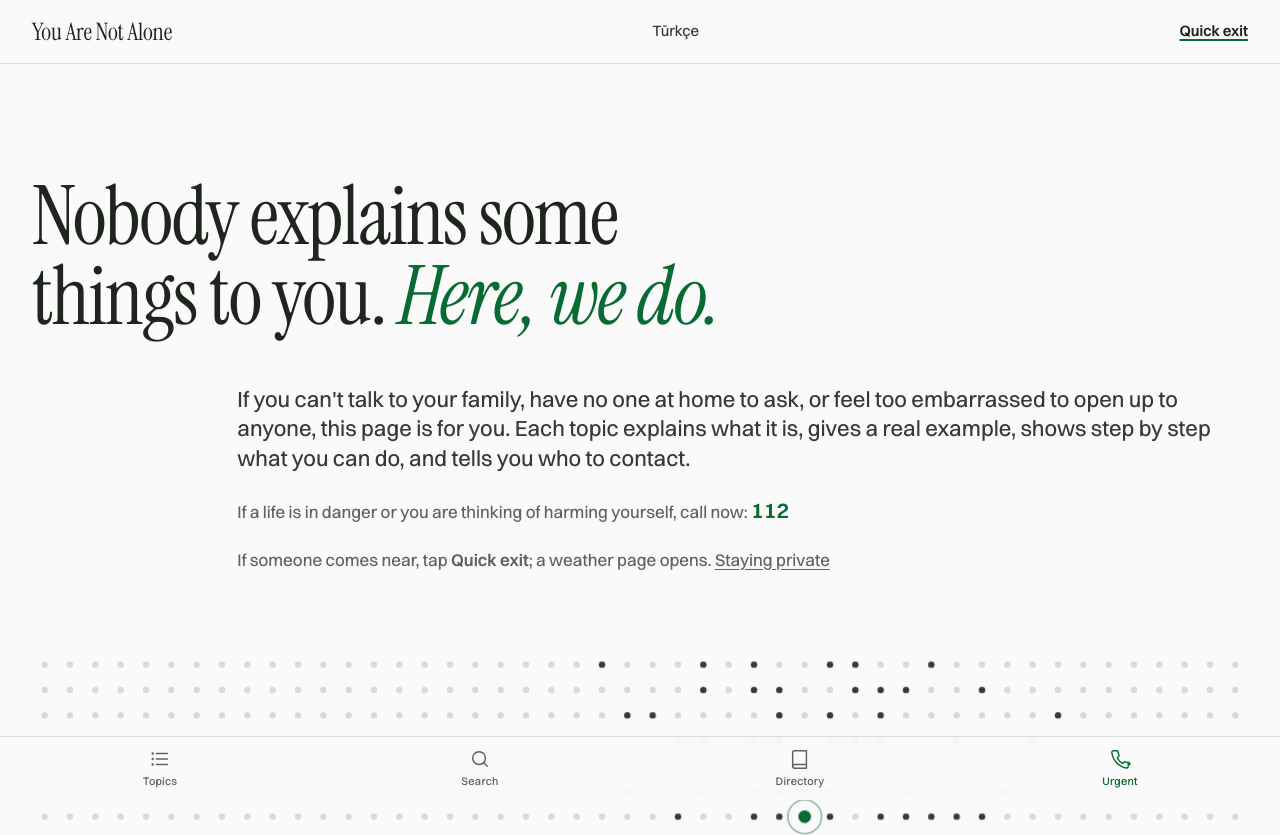
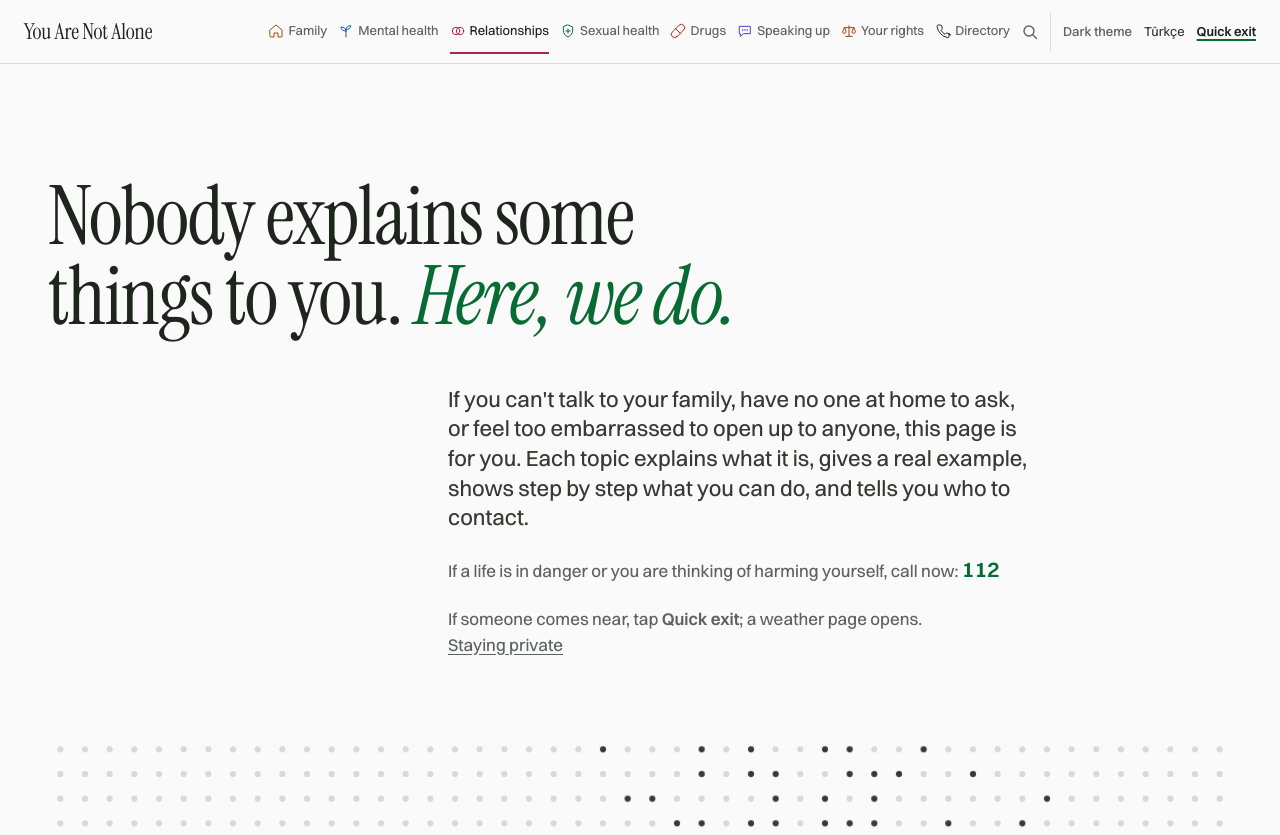
Before and after one commit to Enobas5/yalniz-degilsin, a plain HTML site: page en/index.html in a window 1280 px wide. Shown: the top 835 px of the page. Drawn offline with Linux system fonts and the light colour scheme.

Commit message:
Menü simgeleri iki dilde de görünür
Co-Authored-By: Claude Opus 5.5 <noreply@anthropic.com>

```diff
--- a/en/index.html
+++ b/en/index.html
@@ -444,7 +444,7 @@ tbody th { font-weight: 600; white-space: nowrap; }
 }
 
 /* ---------- tablet ---------- */
-@media (max-width: 1340px) {
+@media (max-width: 1205px) {
   :root { --margin: 32px; --section: 96px; --label: 56px; }
   .intro__text { grid-column: 1 / -1; }
   .intro__lead, .intro__urgent { grid-column: 2 / -1; }
@@ -455,18 +455,32 @@ tbody th { font-weight: 600; white-space: nowrap; }
 }
 
 /* dar masaüstü: menü ikonları gizlenir, aralık daralır */
-@media (max-width: 1640px) {
-  .bar { gap: 20px; }
-  .menu ul { gap: 16px; }
-  .menu .ico { display: none; }
+@media (min-width: 1205.02px) and (max-width: 1660px) {
+  /* simgeler hep kalır; yer açmak için aralıklar ve yazı küçülür */
+  .bar { gap: 14px; }
+  .menu ul { gap: 13px; }
+  .menu a, .bar-btn, .bar .theme-toggle, .lang, .bar .exit { font-size: 0.875rem; }
+  .menu a { gap: 5px; }
+  .menu .ico { width: 16px; height: 16px; }
+  .bar-btn kbd { display: none; }
+  .bar .theme-toggle { padding-left: 14px; }
 }
+@media (min-width: 1205.02px) and (max-width: 1410px) {
+  .bar { gap: 12px; padding-inline: 24px; }
+  .menu ul { gap: 11px; }
+  .menu a, .bar-btn, .bar .theme-toggle, .lang, .bar .exit { font-size: 0.8125rem; }
+  .menu a { gap: 4px; }
+  .wordmark { font-size: 1.375rem; }
+  .bar-btn span { position: absolute; width: 1px; height: 1px; overflow: hidden; clip-path: inset(50%); }
+  .bar .theme-toggle { padding-left: 12px; }
+}
 
 /* dar ekran: üst menü yerine alt çubuk */
-@media (max-width: 1340px) {
+@media (max-width: 1205px) {
   :root { --nav-h: calc(64px + env(safe-area-inset-bottom)); }
   .menu, .bar-btn, html.js .bar .theme-toggle { display: none; }
   html:not(.js) .menu { display: flex; }
-  .bar { justify-content: space-between; }
+  .bar { justify-content: space-between; gap: 12px; }
   .dock {
     display: grid; grid-template-columns: repeat(4, 1fr);
     position: fixed; left: 0; right: 0; bottom: 0; z-index: 40;
--- a/src/build.js
+++ b/src/build.js
@@ -184,8 +184,8 @@ function translate(html) {
   return (head + keep + out + js)
     .replace('<html lang="tr"', '<html lang="en"')
     .replace(/(["(])(fonts|img)\//g, "$1../$2/")
-    // İngilizce menü daha uzun: mobil düzene ve ikonsuz menüye daha erken geç
-    .replaceAll("max-width: 1190px", "max-width: 1340px").replaceAll("max-width: 1490px", "max-width: 1640px");
+    // İngilizce menü daha uzun: sıkışık düzene daha erken geç
+    .replaceAll("max-width: 1190px", "max-width: 1205px").replaceAll("min-width: 1190.02px", "min-width: 1205.02px").replaceAll("max-width: 1265px", "max-width: 1410px").replaceAll("max-width: 1490px", "max-width: 1660px");
 }
 const JS = ["Koyu tema", "Açık tema", "Sonuç sayısı: ", "Sonuç yok", " · kart", " kavram gösteriliyor", " enfeksiyon gösteriliyor", "Hepsini kapat", "Hepsini aç"];
 
```
Also changed, not shown: index.html (+19 -5 lines), src/template.html (+19 -5 lines).
